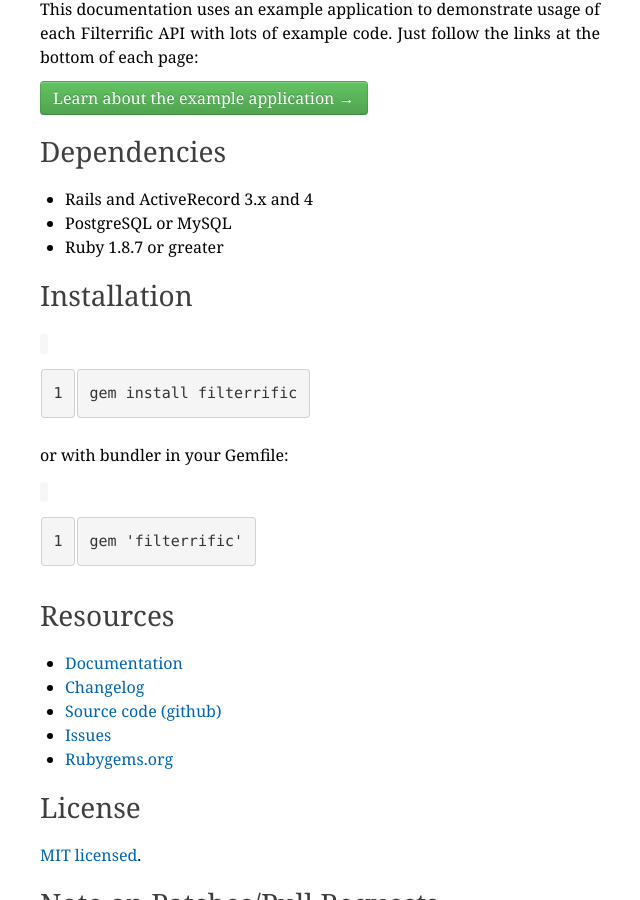
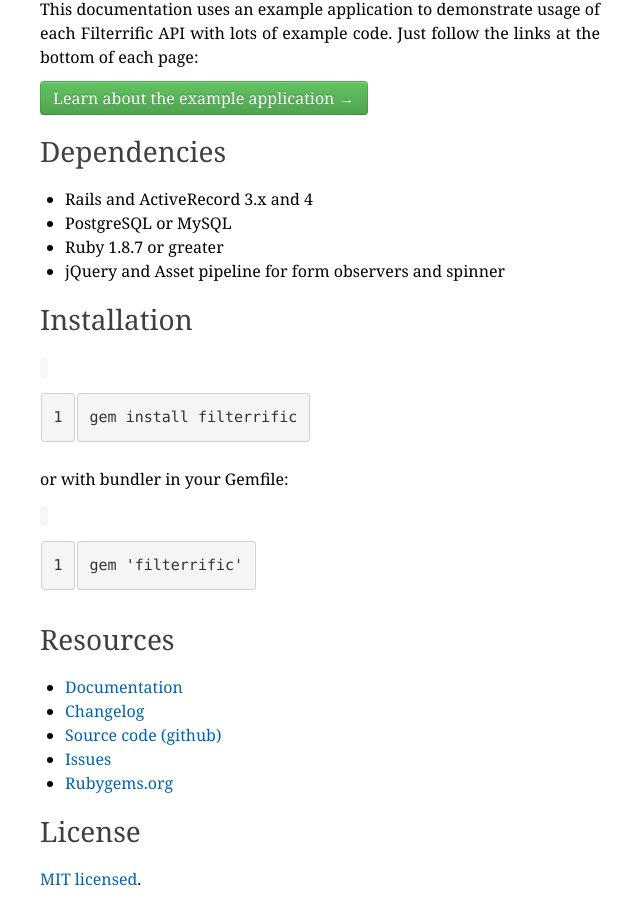
Before and after one commit to jhund/filterrific, a Jekyll site: the page built from index.md, in a window 1280 px wide and 900 px high, scrolled down 1796 px. Shown: the whole window, without its empty margins (115-755 px from the left). Built offline with Jekyll 4.4.1, drawn with Linux system fonts in a browser that asks for light colours; Markdown is read by kramdown in place of the engine named in the settings.

Commit message:
Added dependency

```diff
--- a/index.md
+++ b/index.md
@@ -74,6 +74,7 @@
 * Rails and ActiveRecord 3.x and 4
 * PostgreSQL or MySQL
 * Ruby 1.8.7 or greater
+* jQuery and Asset pipeline for form observers and spinner
 
 
 
```
